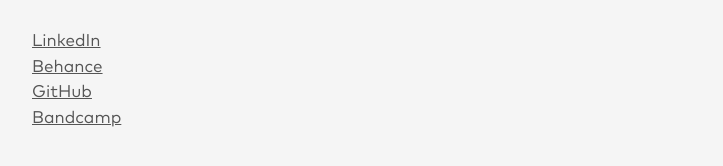
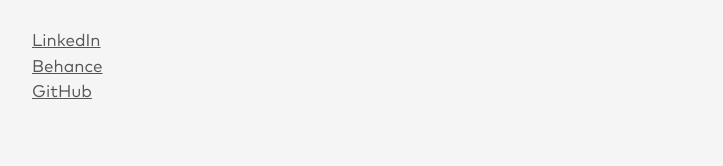
Before and after one commit to stijnvc/portfolio-old, a Jekyll site: the page built from contact.md, in a window 1280 px wide. Shown: the part 214-380 px from the top of the page, without its empty margins (278-1001 px from the left). Built offline with Jekyll 4.4.1, drawn with Linux system fonts in a browser that asks for light colours; nearby versions of some CDN libraries.

Commit message:
Update contact.md

```diff
--- a/contact.md
+++ b/contact.md
@@ -10,4 +10,3 @@ contact@stijn.vc
 [LinkedIn](https://nl.linkedin.com/in/stijnvancuijk)<br>
 [Behance](https://www.behance.net/stijnvc)<br>
 [GitHub](https://github.com/steinvc)<br>
-[Bandcamp](https://stijn1.bandcamp.com/)
```
